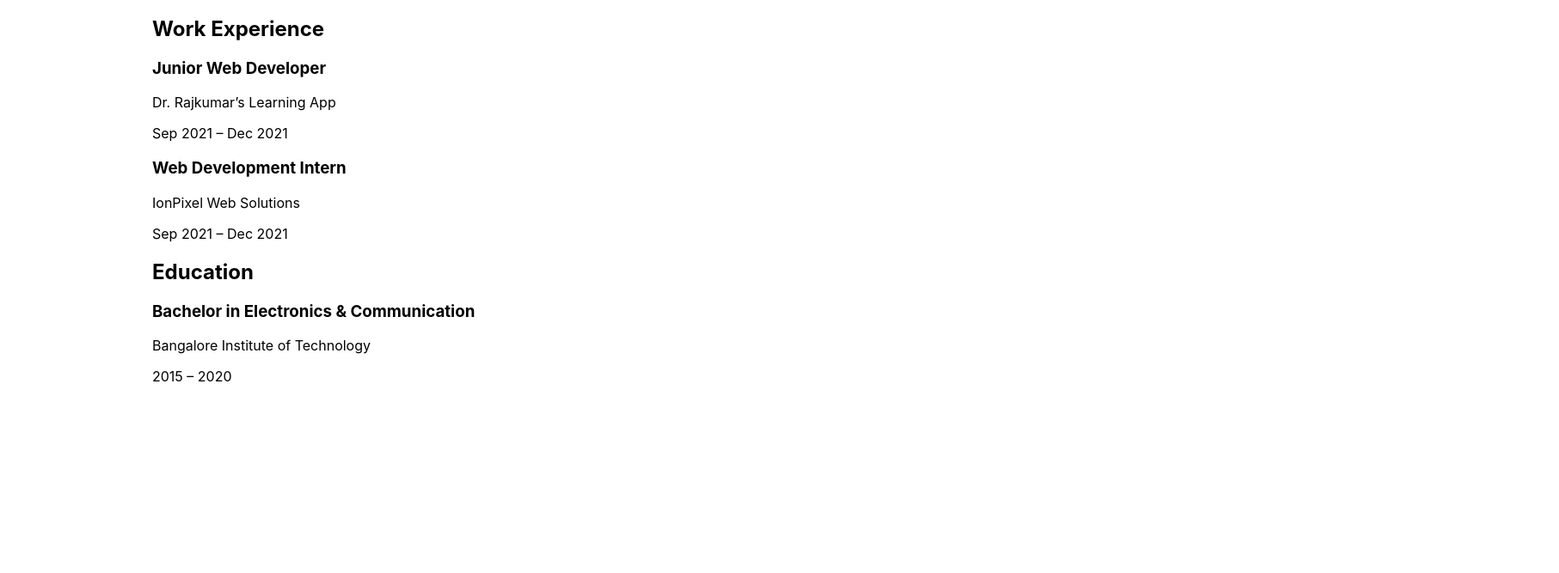
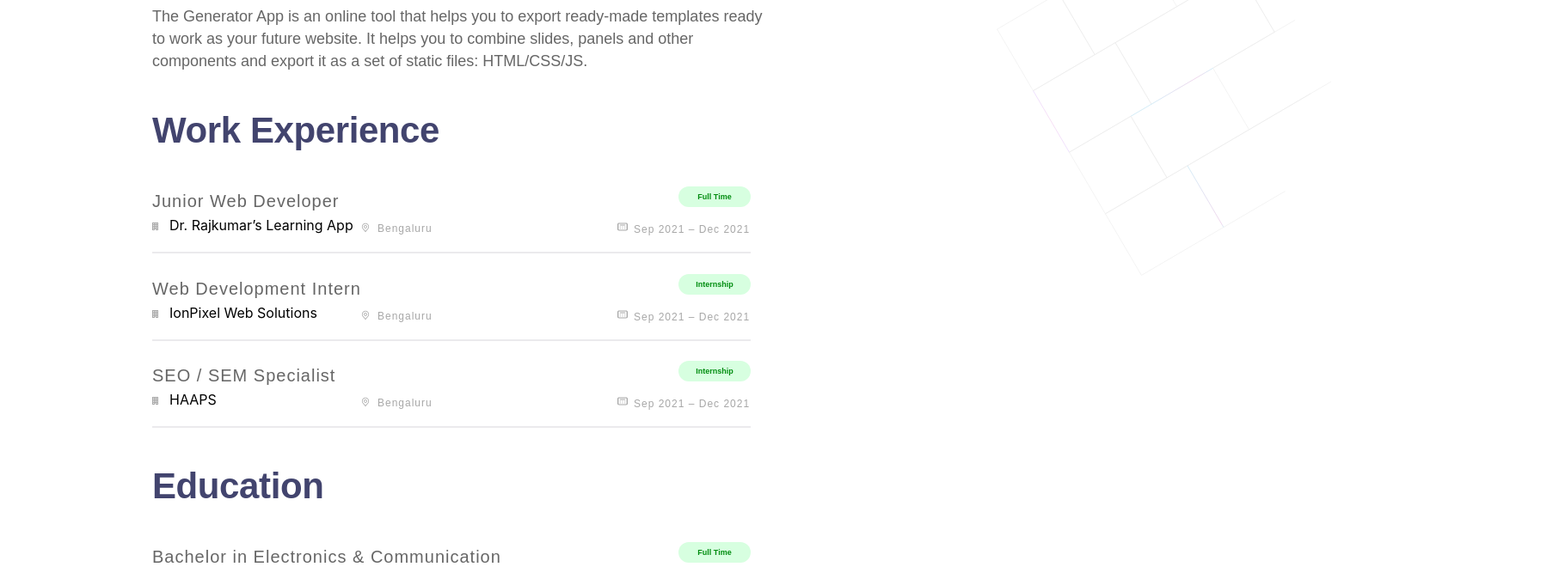
Before and after one commit to petr1k27/hw_html-css, a React app: page / in a window 1280 px wide. Shown: the part 1000-1667 px from the top of the page at 86% size, 1813 px wide, since content can reach past the window. Built offline with nearby package versions, Linux system fonts and the light colour scheme; the HTML template or start-up script is replaced by a standard one.

Commit message:
Markup Resume block

```diff
--- a/src/App.tsx
+++ b/src/App.tsx
@@ -2,15 +2,22 @@
 import {Header} from "./layout/Header.tsx";
 import {Body} from "./layout/Body.tsx";
 import {Footer} from "./layout/Footer.tsx";
+import styled from "styled-components";
 
 function App() {
     return (
-        <div className="App">
+        <StyledApp className="App">
             <Header/>
             <Body/>
             <Footer/>
-        </div>
+        </StyledApp>
     )
 }
 
+const StyledApp = styled.div`
+    position: relative;
+    width: 1600px;
+    height: 4841px;
+`
+
 export default App
--- a/src/components/aboutMe/AboutMe.tsx
+++ b/src/components/introduce/Introduce.tsx
@@ -2,7 +2,7 @@
 import {Image} from "../image/Image.tsx";
 
 
-export const AboutMe = () => {
+export const Introduce = () => {
     return (
         <StyledMain>
             <StyledDiv>
--- a/src/components/resume/Resume.tsx
+++ b/src/components/resume/Resume.tsx
@@ -1,45 +1,93 @@
 import styled from "styled-components";
+import {ResumeCard} from "./resumeCard/ResumeCard.tsx";
 
 export const Resume = () => {
     return (
         <StyledAside>
             <section>
-                <h2>About Me</h2>
+                <h3>About Me</h3>
                 <p>The Generator App is an online tool that helps you to export ready-made templates ready to work as
                     your future website. It helps you to combine slides, panels and other components and export it as a
                     set of static files: HTML/CSS/JS.</p>
             </section>
 
             <section className="experience">
-                <h2>Work Experience</h2>
+                <h3>Work Experience</h3>
+                <ResumeCard
+                    title={"Junior Web Developer"}
+                    company={"Dr. Rajkumar’s Learning App"}
+                    location={"Bengaluru"}
+                    date={"Sep 2021 – Dec 2021"}
+                    position={"Full Time"}
+                />
+                <ResumeCard
+                    title={"Web Development Intern"}
+                    company={"IonPixel Web Solutions"}
+                    location={"Bengaluru"}
+                    date={"Sep 2021 – Dec 2021"}
+                    position={"Internship"}
+                />
+                <ResumeCard
+                    title={"SEO / SEM Specialist"}
+                    company={"HAAPS"}
+                    location={"Bengaluru"}
+                    date={"Sep 2021 – Dec 2021"}
+                    position={"Internship"}
+                />
+            </section>
+            <section className="education">
+                <h3>Education</h3>
+                <ResumeCard
+                    title={"Bachelor in Electronics & Communication"}
+                    company={"Bangalore Institute of Technology"}
+                    location={"Bengaluru"}
+                    date={"2015 – 2020"}
+                    position={"Full Time"}
+                />
 
-                <article className="job">
-                    <h3>Junior Web Developer</h3>
-                    <p className="company">Dr. Rajkumar’s Learning App</p>
-                    <time>Sep 2021 – Dec 2021</time>
-                </article>
-
-                <article className="job">
-                    <h3>Web Development Intern</h3>
-                    <p className="company">IonPixel Web Solutions</p>
-                    <time>Sep 2021 – Dec 2021</time>
-                </article>
-            </section>
-
-            <section className="education">
-                <h2>Education</h2>
-
-                <article>
-                    <h3>Bachelor in Electronics & Communication</h3>
-                    <p>Bangalore Institute of Technology</p>
-                    <time>2015 – 2020</time>
-                </article>
             </section>
         </StyledAside>
     );
 };
 
 const StyledAside = styled.aside`
+    h3 {
+        font-family: Poppins, sans-serif;
+        font-weight: 700;
+        font-size: 42px;
+        line-height: 52px;
+        letter-spacing: -0.4px;
+        color: #42446E;
+    }
+    h4 {
+        font-family: Poppins,sans-serif;
+        font-weight: 400;
+        font-size: 20px;
+        line-height: 28px;
+        letter-spacing: 1px;
+        color: #666666;
+
+    }
+
+    p {
+        font-family: Poppins, sans-serif;
+        font-weight: 400;
+        font-size: 18px;
+        line-height: 26px;
+        color: #666666;
+    }
+
+    time {
+        font-family: Poppins,sans-serif;
+        font-weight: 500;
+        font-size: 12px;
+        line-height: 28px;
+        letter-spacing: 1px;
+        color: #A7A7A7;
+
+
+    }
+
     width: 710px;
     height: 815px;
     position: relative;
--- /dev/null
+++ b/src/components/resume/resumeCard/ResumeCard.tsx
@@ -0,0 +1,119 @@
+import styled from "styled-components";
+import {Icon} from "../../icon/Icon.tsx";
+
+type ResumeCardProps = {
+    title: string;
+    company: string;
+    location: string;
+    date: string;
+    position: string
+}
+
+export const ResumeCard = (props: ResumeCardProps) => {
+    return (
+        <StyledCard className="job">
+            <div className="position">
+                <span>{props.position}</span>
+            </div>
+            <h4>{props.title}</h4>
+            <div className="class1">
+                <Icon iconId={"building"} width={"12px"} height={"12px"} viewBox={"0 0 12 12"}/>
+            </div>
+            <span className="company">{props.company}</span>
+            <div className="class2">
+                <Icon iconId={"location"} width={"12px"} height={"12px"} viewBox={"0 0 12 12"}/>
+            </div>
+            <span className="location">{props.location}</span>
+            <div className="class3">
+                <Icon  iconId={"calendar"} width={"16px"} height={"12px"} viewBox={"0 0 16 12"}/>
+            </div>
+            <time>{props.date}</time>
+            <div className="line"></div>
+
+        </StyledCard>
+    );
+};
+
+
+const StyledCard = styled.article`
+    width: 704px;
+    height: 75px;
+    position: relative;
+
+    .line {
+        width: 696px;
+        height: 2px;
+        top: 73px;
+        position: absolute;
+        background-color: #EBEAED;
+
+    }
+
+    .position {
+        width: 84px;
+        height: 24px;
+        border-radius: 100px;
+        background-color: #D7FFE0;
+        display: flex;
+        justify-content: center;
+        align-items: center;
+        position: absolute;
+        top: -3px;
+        left: 612px;
+
+
+        span {
+            font-family: Poppins, sans-serif;
+            font-weight: 600;
+            font-size: 9px;
+            line-height: 26px;
+            color: #018C0F;
+        }
+    }
+
+    .company {
+        position: absolute;
+        top: 32px;
+        left: 20px;
+        display: flex;
+        justify-content: space-between;
+        align-items: center;
+    }
+
+    .location {
+        position: absolute;
+        top: 32px;
+        left: 262px;
+        color: #A7A7A7;
+        font-family: Poppins,sans-serif;
+        font-weight: 500;
+        font-size: 12px;
+        line-height: 28px;
+        letter-spacing: 1px;
+    }
+
+    time {
+        position: absolute;
+        top: 33px;
+        left: 560px;
+    }
+
+    .class1 {
+        position: absolute;
+        top: 35px;
+    }
+
+    .class2 {
+        position: absolute;
+        top: 35px;
+        left: 242px;
+    }
+
+    .class3 {
+        position: absolute;
+        top: 36px;
+        left: 539px;
+
+    }
+;
+`
--- a/src/layout/Body.tsx
+++ b/src/layout/Body.tsx
@@ -3,15 +3,30 @@
 import {TechStack} from "../components/techStack/TechStack.tsx";
 import {Projects} from "../components/projects/Projects.tsx";
 import {FeedBack} from "../components/feedback/FeedBack.tsx";
-import {AboutMe} from "../components/aboutMe/AboutMe.tsx";
+import {Introduce} from "../components/introduce/Introduce.tsx";
+import {Icon} from "../components/icon/Icon.tsx";
+import styled from "styled-components";
 
 export const Body = () => {
     return (<div>
-            <AboutMe/>
+            <Introduce/>
             <Resume/>
             <TechStack/>
             <Projects/>
             <FeedBack/>
+            <StyledWrapper>
+                <Icon iconId={"drawing"} width="621px" height="1019px" viewBox="0 0 621 1019"/>
+            </StyledWrapper>
+
         </div>
     );
 };
+
+const StyledWrapper = styled.div`
+    position: absolute;
+    width: 834px;
+    height: 834px;
+    opacity: 0.5;
+    top: 727px;
+    left: 979px;
+`
```
Also changed, not shown: src/assets/images/sprite.svg.
